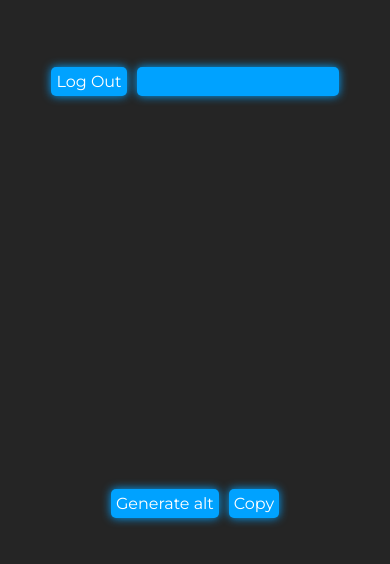
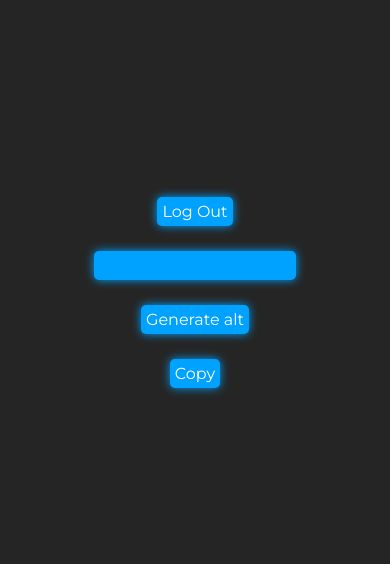
Before and after one commit to TheOPtimal/sx-client, a React (Create React App) app: page /dashboard in a window 390 px wide. Shown: the part 130-694 px from the top of the page. Built offline with nearby package versions, Linux system fonts and the light colour scheme.

Commit message:
Improve mobile design and did a bit of refactoring

```diff
--- a/src/Pages/Dashboard/dashboard.css
+++ b/src/Pages/Dashboard/dashboard.css
@@ -5,6 +5,7 @@ div.dashboard {
   align-items: center;
   background-color: rgb(37, 37, 37);
   flex-wrap: wrap;
+  gap: 5px;
 }
 
 div.dashboard > input,
@@ -16,7 +17,6 @@ div.dashboard > div.check {
   font-size: 16px;
   padding: var(--border-radius);
   border-radius: var(--border-radius);
-  margin: 5px;
   border: none;
   background-color: rgb(0, 162, 255);
   box-shadow: 0px 0px 10px rgb(0, 162, 255);
@@ -43,4 +43,8 @@ div.dashboard > div.check:hover {
   .generalInfo {
     display: none;
   }
+  div.dashboard {
+      flex-direction: column;
+      gap: 25px;
+  }
 }
```
